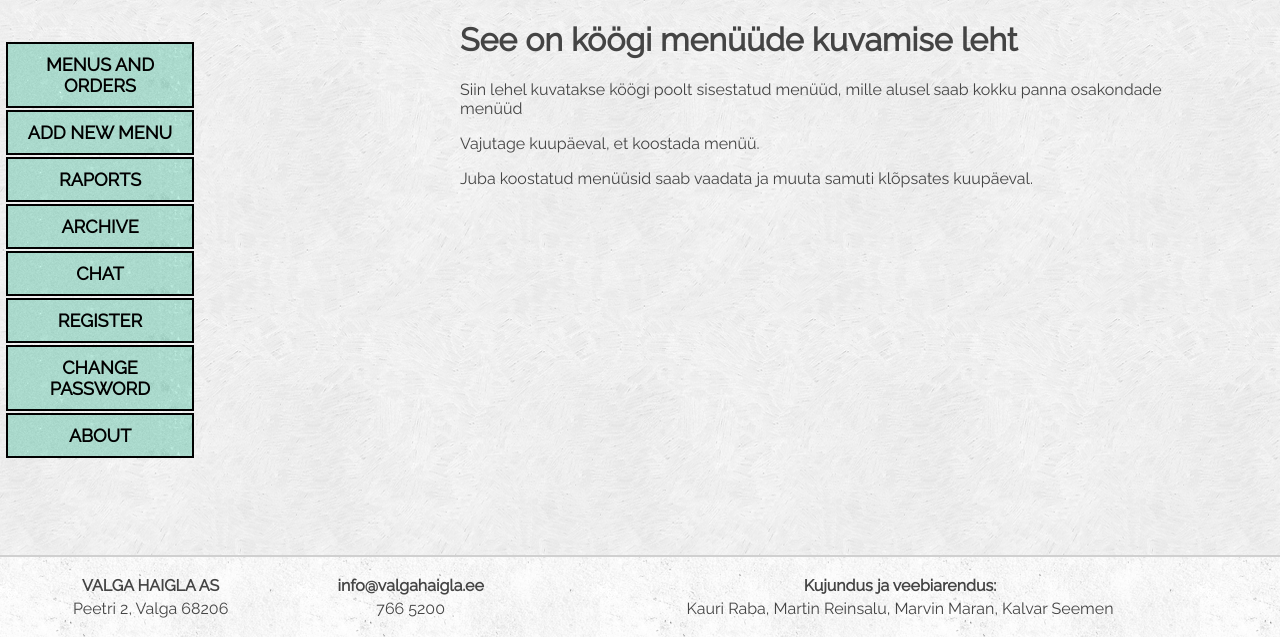
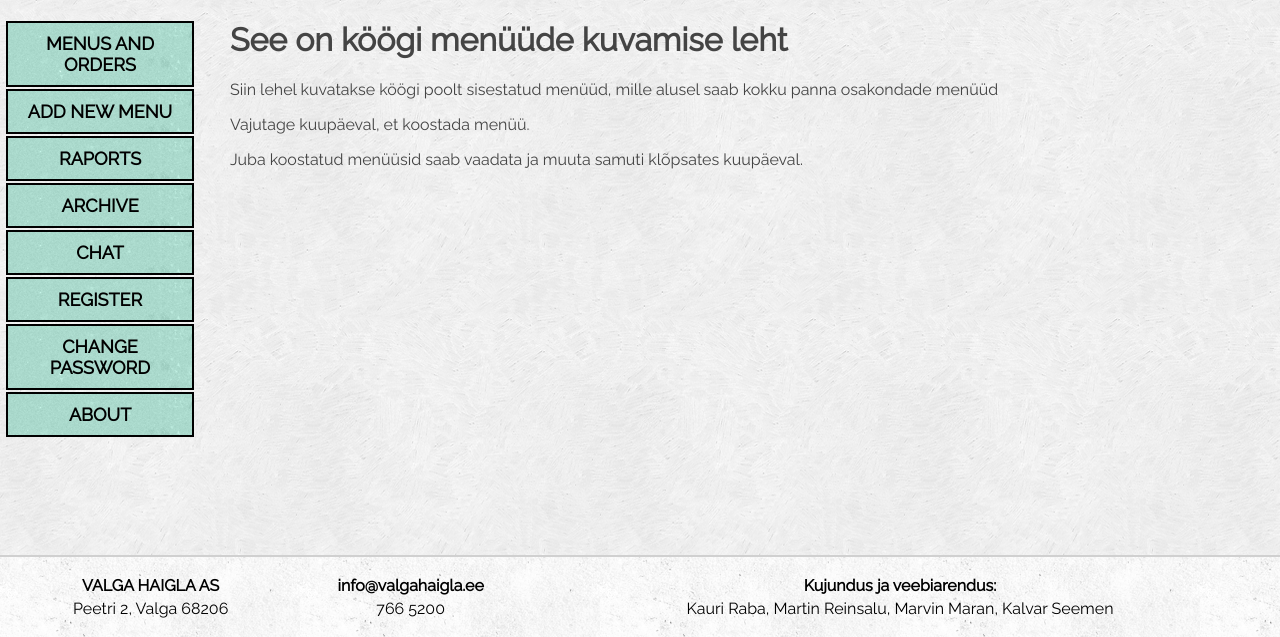
Before and after one commit to MartinRe123/Toitlustamise-valdkonna-tarkvara, a CodeIgniter app: page /database/index.php/kitchen_menu in a window 1280 px wide. Shown: the part 163-800 px from the top of the page. Run offline with CodeIgniter, Linux system fonts and the light colour scheme; the visitor is signed in with stand-in values (Sample User, id 1); data that the repository does not hold is empty.

Commit message:
little changes

```diff
--- a/Web application/application/views/header.php
+++ b/Web application/application/views/header.php
@@ -50,5 +50,3 @@ if($this->session->userdata('logged_in')){
 </tr>
 </table>
 </div>
-
-<div class="content">
--- a/Web application/application/views/kitchen_menu.php
+++ b/Web application/application/views/kitchen_menu.php
@@ -13,7 +13,7 @@ foreach ($kitchen_menus as $menu){
 	}else if($role == 'osakond'){
 		$array = $this->menu_model->get_section_menu($menu['date'], $section_name);
 		if(!empty($array)){
-			echo '<a href="section_menu/view/'.$menu['date'].'">'.$menu['date'].' [Koostatud]<br/>';
+			echo '<a href="section_menu/view/'.$menu['date'].'">'.$menu['date'].' [Koostatud]</a><br/>';
 		}else{
 			echo '<a href="section_menu/create/'.$menu['date'].'">'.$menu['date'].'</a><br/>';
 		}
```
